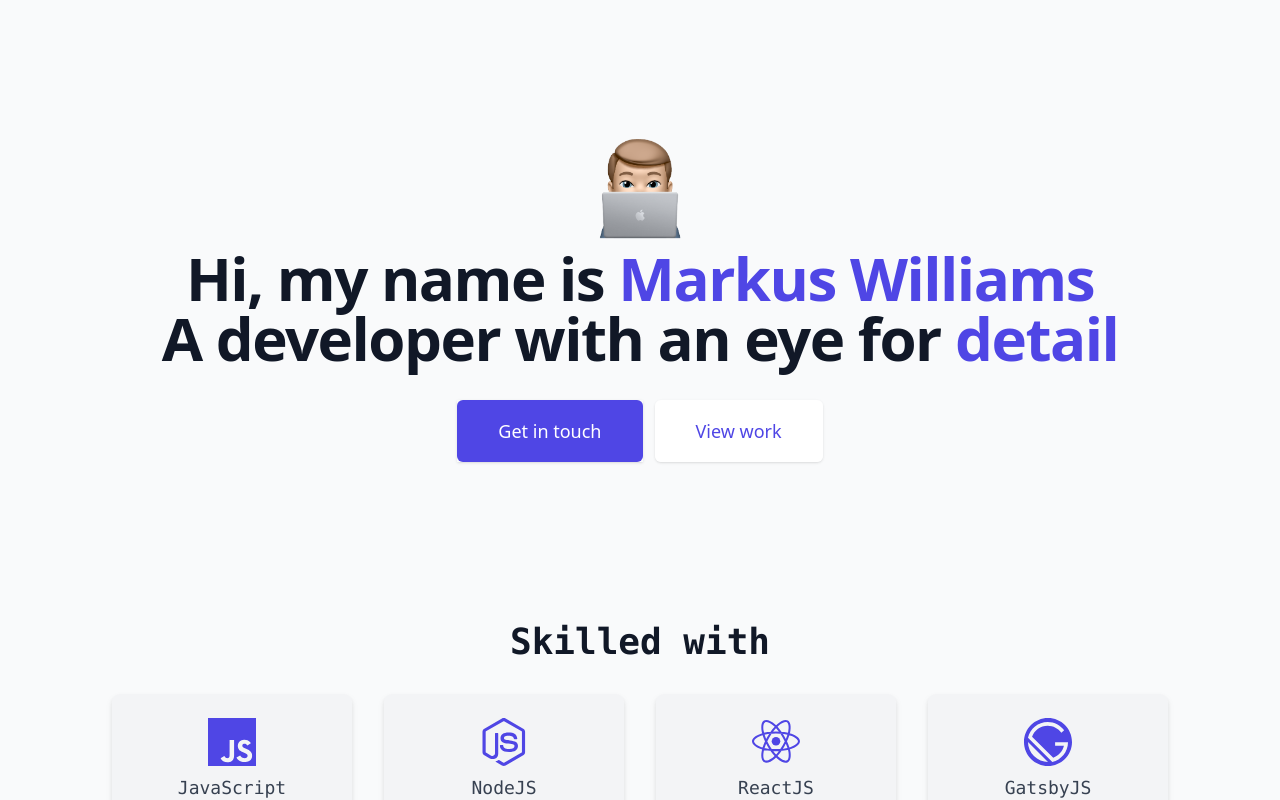
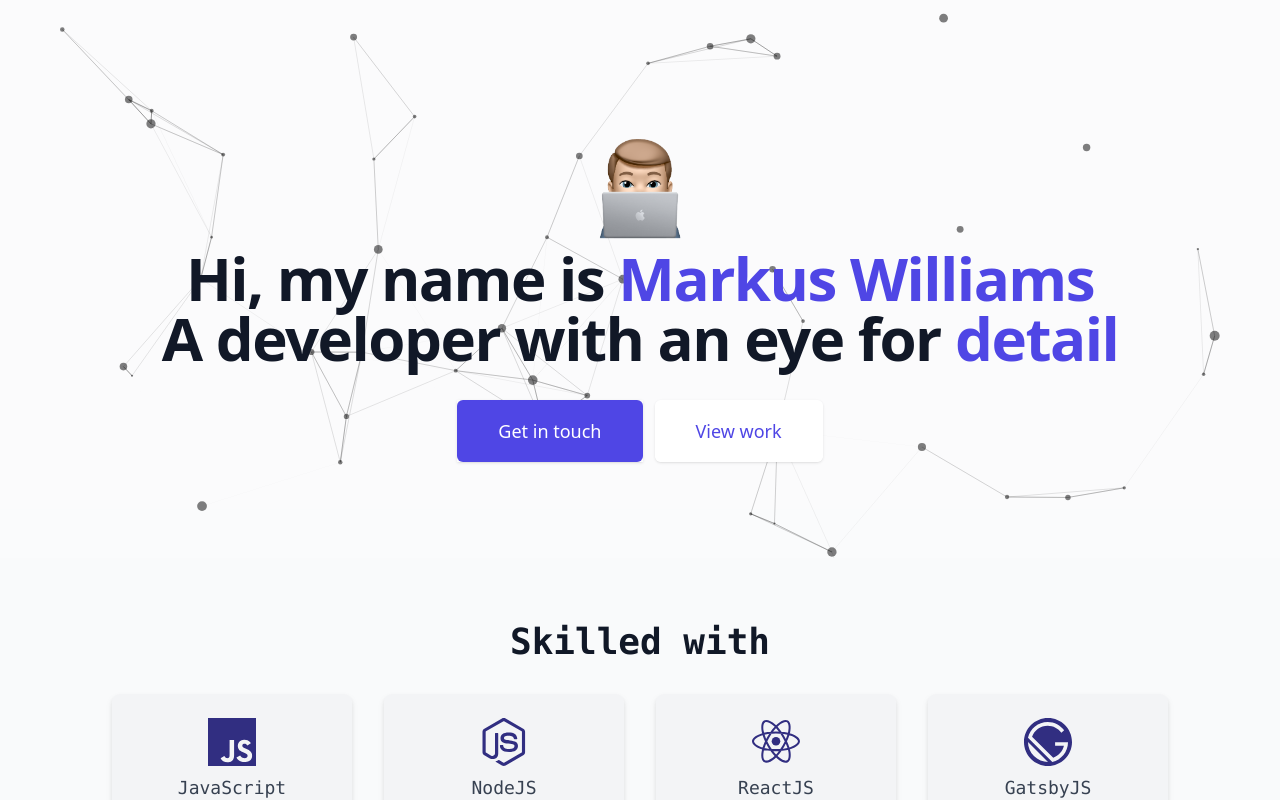
Before and after one commit to MarkusWilliamsDev/Dev-Portfolio, a React (Create React App) app: page / in a window 1280 px wide. Shown: the top 800 px of the page. Built offline with nearby package versions, Linux system fonts and the light colour scheme.

Commit message:
Add particle background

```diff
--- a/package.json
+++ b/package.json
@@ -19,6 +19,7 @@
 		"react-dom": "^18.1.0",
 		"react-icons": "^4.3.1",
 		"react-scripts": "5.0.1",
+		"react-tsparticles": "^2.0.6",
 		"web-vitals": "^2.1.4"
 	},
 	"scripts": {
@@ -51,6 +52,7 @@
 		"autoprefixer": "^10.4.7",
 		"gh-pages": "^4.0.0",
 		"postcss": "^8.4.13",
-		"tailwindcss": "^3.0.24"
+		"tailwindcss": "^3.0.24",
+		"tsparticles": "^2.0.6"
 	}
 }
--- a/src/components/Contact.js
+++ b/src/components/Contact.js
@@ -24,12 +24,13 @@ export default function Contact() {
 		},
 	];
 	return (
-		<div className="bg-gray-50" id="contact">
+		<div className="bg-gray-50 relative" id="contact">
 			<div className="max-w-7xl mx-auto py-12 px-4 sm:px-6 lg:px-8">
 				<h3 className="flex justify-center relative text-gray-900 font-mono font-semibold text-2xl sm:text-4xl p-4">
 					Contact Me
 				</h3>
 				<div className="flex justify-center space-x-8 h-32">
+					{/* TODO: Make responsive */}
 					{contactLogos.map((contactLogo) => (
 						<a href={contactLogo.href} target="_blank" rel="noreferrer">
 							<div className="p-6 m-2 sm:m-4 w-36 sm:w-60 bg-gray-100 rounded-lg drop-shadow-md hover:drop-shadow-lg">
--- a/src/components/Hero.js
+++ b/src/components/Hero.js
@@ -1,26 +1,29 @@
 import React from "react";
 import ProfilePicture from "../assets/Profile_Picture.PNG";
+import ParticleBackground from "./ParticleBackground";
 
 export default function Example() {
 	return (
-		<div className="relative bg-gray-50 overflow-hidden">
+		<div className="relative bg-gray-50/75 overflow-hidden ">
+			<ParticleBackground />
 			<div className="relative pt-6 pb-16 sm:pb-24">
 				<main className="mt-16 mx-auto max-w-7xl px-4 sm:mt-24">
 					<div className="text-center">
 						<div className="flex justify-center h-32">
 							<img src={ProfilePicture} alt="" />
 						</div>
-						<h1 className="text-4xl tracking-tight font-extrabold text-gray-900 sm:text-5xl md:text-6xl">
+						{/* TODO: tidy up reused classes */}
+						<h1 className="text-4xl tracking-tight font-extrabold text-gray-900 sm:text-5xl md:text-6xl cursor-default">
 							<span className="block xl:inline">Hi, my name is</span>{" "}
 							<span className="block text-indigo-600 xl:inline">
 								Markus Williams
 							</span>
 						</h1>
-						<h1 className="text-4xl tracking-tight font-extrabold text-gray-900 sm:text-5xl md:text-6xl w-2xl">
+						<h1 className="text-4xl tracking-tight font-extrabold text-gray-900 sm:text-5xl md:text-6xl w-2xl cursor-default">
 							<span className="block xl:inline ml-4 mr-4">
 								A developer with an eye for{" "}
 								<span className="text-indigo-600">detail</span>
-							</span>{" "}
+							</span>
 						</h1>
 						<div className="mt-5 max-w-md mx-auto sm:flex sm:justify-center md:mt-8">
 							<div className="rou  nded-md shadow">
--- a/src/components/Logos.js
+++ b/src/components/Logos.js
@@ -23,7 +23,7 @@ export default function Example() {
 		{ icon: CreativeCloud, name: "Adobe" },
 	];
 	return (
-		<div className="bg-gray-50">
+		<div className="bg-gray-50 relative">
 			<div className="max-w-7xl mx-auto py-12 px-4 sm:px-6 lg:px-8">
 				<h3 className="flex justify-center text-gray-900 font-mono font-semibold text-2xl sm:text-4xl p-4">
 					Skilled with
@@ -31,7 +31,7 @@ export default function Example() {
 				<div className="flex justify-center flex-wrap">
 					{logos.map((logo) => (
 						<div className="p-6 m-2 sm:m-4 w-36 sm:w-60 bg-gray-100 rounded-lg drop-shadow-md hover:drop-shadow-lg cursor-default">
-							{<logo.icon className="w-full h-12 mb-2 text-indigo-600" />}
+							{<logo.icon className="w-full h-12 mb-2 text-indigo-900" />}
 							<span className="font-mono flex justify-center text-gray-700 text-lg">
 								{logo.name}
 							</span>
--- /dev/null
+++ b/src/components/ParticleBackground.js
@@ -0,0 +1,83 @@
+import Particles from "react-tsparticles";
+import { loadFull } from "tsparticles";
+
+export default function ParticleBackground() {
+	const particlesInit = async (main) => {
+		await loadFull(main);
+	};
+
+	return (
+		<Particles
+			id="tsparticles"
+			init={particlesInit}
+			options={{
+				fpsLimit: 30,
+				pauseOnOutsideViewport: true,
+				interactivity: {
+					events: {
+						onClick: {
+							enable: true,
+							mode: "push",
+						},
+						onHover: {
+							enable: true,
+							mode: "repulse",
+						},
+						resize: true,
+					},
+					modes: {
+						push: {
+							quantity: 4,
+						},
+						repulse: {
+							distance: 200,
+							duration: 0.4,
+						},
+					},
+				},
+				particles: {
+					color: {
+						value: "#000000",
+					},
+					links: {
+						color: "#000000",
+						distance: 150,
+						enable: true,
+						opacity: 0.25,
+						width: 1,
+					},
+					collisions: {
+						enable: true,
+					},
+					move: {
+						direction: "none",
+						enable: true,
+						outModes: {
+							default: "bounce",
+						},
+						random: false,
+						speed: 0.8,
+						straight: false,
+					},
+					number: {
+						density: {
+							enable: true,
+							area: 800,
+						},
+						value: 50,
+					},
+					opacity: {
+						value: 0.5,
+					},
+					shape: {
+						type: "circle",
+					},
+					size: {
+						value: { min: 1, max: 5 },
+					},
+				},
+				detectRetina: true,
+			}}
+		/>
+	);
+}
```
Also changed, not shown: 1 other file (tests, documents, lock files or other folders).
